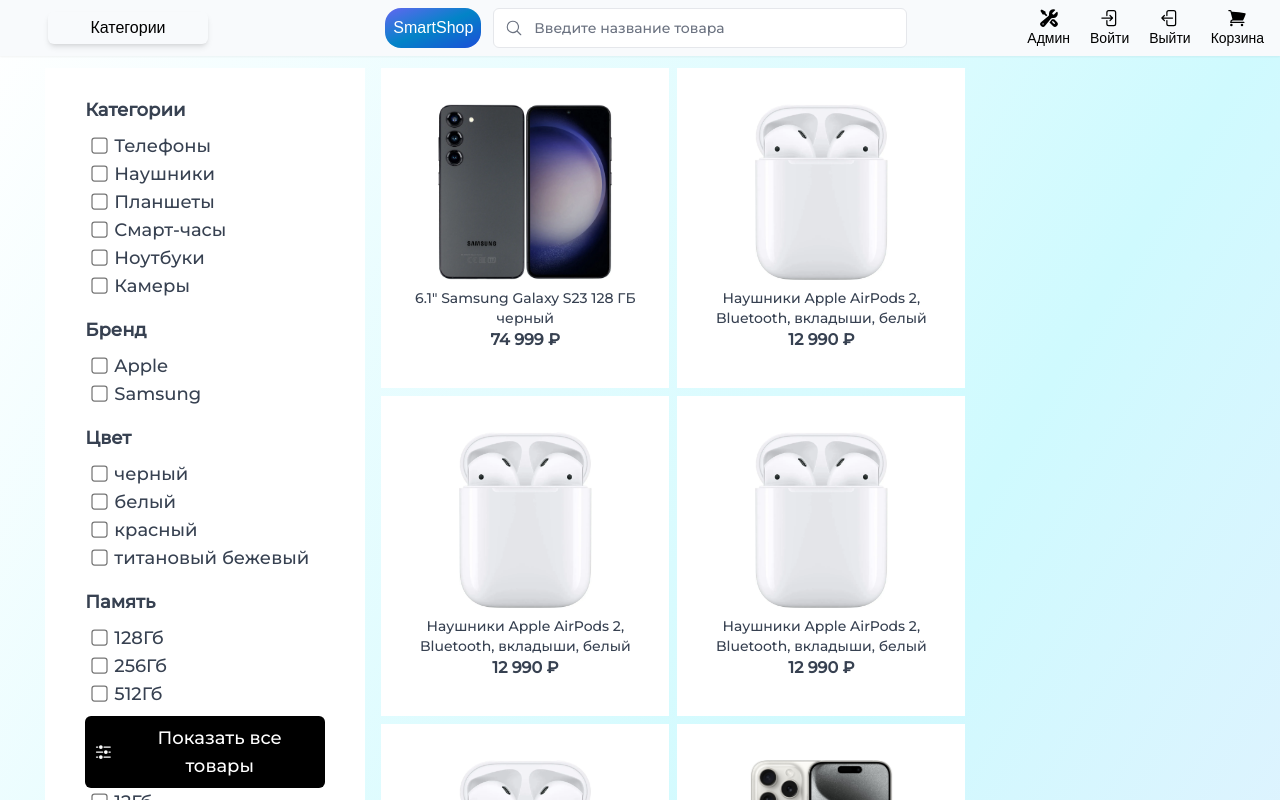
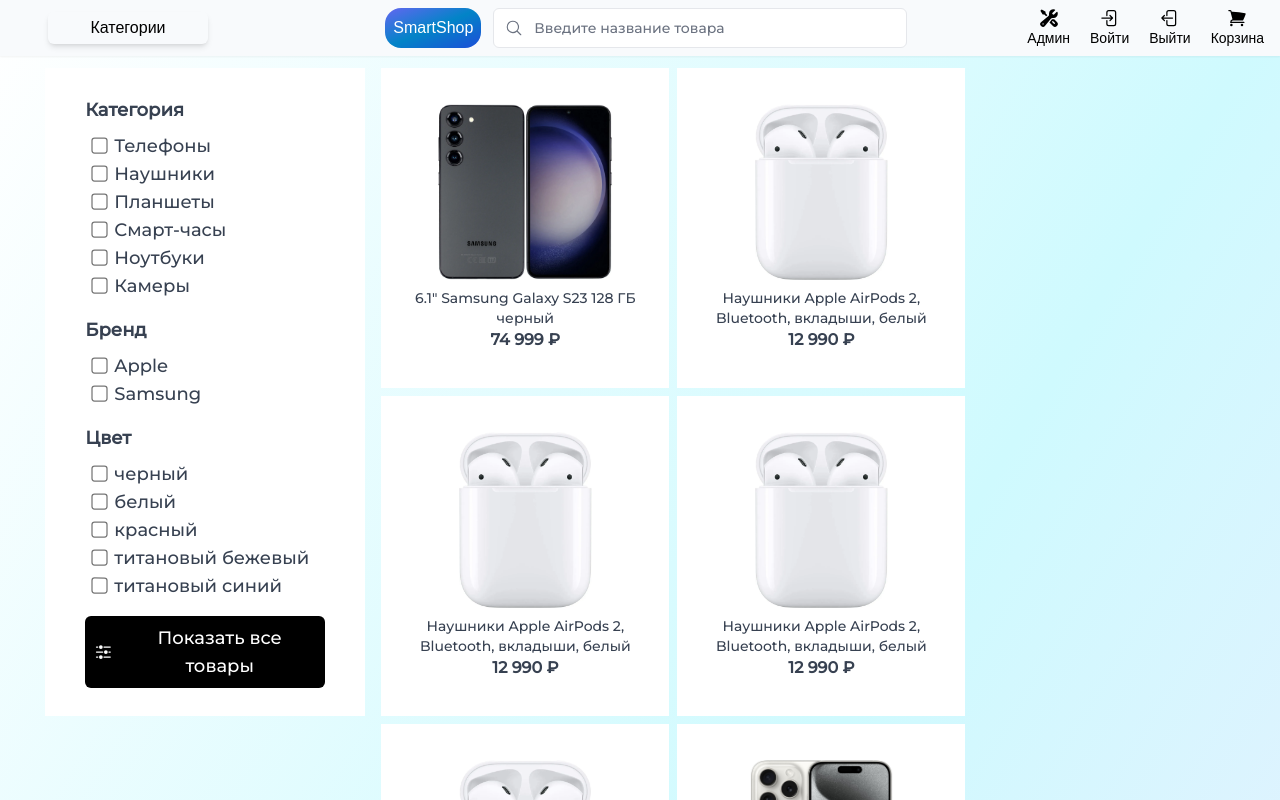
Before and after one commit to f-kurdan/SmartShop, a Next.js app in the folder online-store/new-client/: page /catalog in a window 1280 px wide. Shown: the top 800 px of the page. Built offline with nearby package versions, Linux system fonts and the light colour scheme; a web font is replaced by a local one.

Commit message:
Create generic filter

```diff
--- a/online-store/new-client/src/components/products/filters/filter.tsx
+++ b/online-store/new-client/src/components/products/filters/filter.tsx
@@ -5,6 +5,8 @@
 import CharacteristicsFilter from './characteristics-filter';
 import { usePathname, useRouter, useSearchParams } from 'next/navigation';
 import FilterButton from './filter-button';
+import ColorsFilter from './colors-filter';
+import GenericFilter from './genericFilter';
 
 const Filter = () => {
   const searchParams = useSearchParams();
@@ -32,11 +34,22 @@
   }
   return (
     <div className='flex flex-col sticky top-16 text-lg gap-4 bg-white w-1/4 ml-10 transition-all duration-300 hover:shadow-lg hover:shadow-black/30 px-10 py-7'>
-      <CategoriesFilter onFilterChange={onChange}
+      <GenericFilter onFilterChange={onChange}
+        increment={increment}
+        param={'category'} />
+        <GenericFilter onFilterChange={onChange}
+        increment={increment}
+        param={'brand'} />
+        <GenericFilter onFilterChange={onChange}
+        increment={increment}
+        param={'color'} />
+      {/* <CategoriesFilter onFilterChange={onChange}
         increment={increment} />
       <BrandsFilter onFilterChange={onChange}
         increment={increment} />
-      <CharacteristicsFilter onFilterChange={onChange} />
+      <ColorsFilter  onFilterChange={onChange}
+        increment={increment} /> */}
+      {/* <CharacteristicsFilter onFilterChange={onChange} /> */}
       <FilterButton setNewCount={setNewCount}
         onClick={onClick}
         selectedOptionsCount={Array.from(params?.values())[0]?.split(';').length} />
--- /dev/null
+++ b/online-store/new-client/src/components/products/filters/genericFilter.tsx
@@ -0,0 +1,57 @@
+import { useBrands } from '@/hooks/useBrands'
+import useCategories from '@/hooks/useCategories'
+import useColors from '@/hooks/useColors'
+import { useSearchParams } from 'next/navigation'
+import React, {ChangeEvent} from 'react'
+
+const GenericFilter = ({ onFilterChange, increment, param }: { onFilterChange: (e: ChangeEvent<HTMLInputElement>, searchParam: string) => void, increment: (toIncrement: boolean) => void, param:string }) => {
+    const hook = getHook(param)!
+    const { data } = hook();
+    const searchParams = useSearchParams();
+    const selectedCategories = searchParams.get(param)?.split(';')
+
+    const onChange = (e: ChangeEvent<HTMLInputElement>) => {
+        onFilterChange(e, param);
+        if (e.target.checked) {
+            increment(true)
+        } else {
+            increment(false)
+        }
+    }
+
+  return (
+    <div>
+    <h2 className='font-bold mb-2'>{getTitle(param)}</h2>
+    {data?.map(option =>
+    (<div key={option.id} className='ml-2'>
+        <input defaultChecked={!!selectedCategories?.includes(option.id.toString())} onChange={onChange} className='mr-2 scale-125 hover:cursor-pointer' type="checkbox" name='category' id={option.id.toString()} value={option.name} />
+        <label htmlFor={option.id.toString()}>{option.name}</label>
+    </div>))}
+</div>
+  )
+}
+
+const getHook = (param: string) => {
+    switch (param) {
+        case 'category':
+            return useCategories
+        case 'brand':
+            return useBrands
+        case 'color':
+            return useColors
+    }
+}
+
+const getTitle = (param: string) => {
+    switch (param) {
+        case 'category':
+            return 'Категория'
+        case 'brand':
+            return 'Бренд'
+        case 'color':
+            return 'Цвет'
+        default: ''
+    }
+}
+
+export default GenericFilter
--- a/online-store/new-client/src/data.ts
+++ b/online-store/new-client/src/data.ts
@@ -16,6 +16,7 @@
         "price": "204 990 ₽",
         "photo": "/phones/iphone15.jpeg",
         "category_id": 1,
+        "color_id": 21,
         "characteristics": [
             {name: "Дисплей", value : '6,1" (2556x1179), OLED'},
             {name: "Процессор", value : 'A17 Pro'},
@@ -24,8 +25,6 @@
             {name: "Система", value : 'iOS'},
             {name: "Цвет", value : 'титановый синий'},
             {name: "Оперативная память", value : '8Гб'},
-
-
         ],
     },
     {
@@ -36,6 +35,7 @@
         "price": "204 990 ₽",
         "photo": "/phones/iphone15.jpeg",
         "category_id": 1,
+        "color_id": 20,
         "characteristics": [
             {name: "Дисплей", value : '6,1" (2556x1179), OLED'},
             {name: "Процессор", value : 'A17 Pro'},
@@ -55,6 +55,7 @@
         "price": "204 990 ₽",
         "photo": "/phones/iphone15.jpeg",
         "category_id": 1,
+        "color_id": 20,
         "characteristics": [
             {name: "Дисплей", value : '6,1" (2556x1179), OLED'},
             {name: "Процессор", value : 'A17 Pro'},
@@ -73,6 +74,7 @@
         "price": "204 990 ₽",
         "photo": "/phones/iphone15.jpeg",
         "category_id": 1,
+        "color_id": 20,
         "characteristics": [
             {name: "Дисплей", value : '6,1" (2556x1179), OLED'},
             {name: "Процессор", value : 'A17 Pro'},
@@ -93,6 +95,7 @@
         "price": "12 990 ₽",
         "photo": "/headphones/airpods.webp",
         "category_id": 2,
+        "color_id": 2,
         "characteristics": [
             {name: "Диапазон чистот", value : 'от 20 Гц до 15 кГц'},
             {name:"Тип соединения", value : 'беспроводные bluetooth, True Wireless'},
@@ -108,6 +111,7 @@
         "price": "12 990 ₽",
         "photo": "/headphones/airpods.webp",
         "category_id": 2,
+        "color_id": 2,
         "characteristics": [
             {name: "Диапазон чистот", value : 'от 20 Гц до 15 кГц'},
             {name:"Тип соединения", value : 'беспроводные bluetooth, True Wireless'},
@@ -794,4 +798,5 @@
     { id: 18, variation_id: 10, name : '5 ч'},
     { id: 19, variation_id: 10, name : '6 ч'},
     {id: 20, variation_id: 1, name: "титановый бежевый"},
+    {id: 21, variation_id: 1, name: "титановый синий"},
 ]
--- a/online-store/new-client/src/pages/catalog/index.tsx
+++ b/online-store/new-client/src/pages/catalog/index.tsx
@@ -25,8 +25,9 @@
   const page = params.get('page') ?? 1
   const categoriesId = params.get('category')?.split(';').map(id => +id)
   const brands = params.get('brand')?.split(';').map(id => +id)
+  const colors = params.get('color')?.split(';').map(id => +id)
   const characteristics = params.get('characteristics')?.split(';').map(name => name)
-  const { isLoading, data } = useProducts(+page, query, categoriesId, brands, characteristics);
+  const { isLoading, data } = useProducts(+page, query, categoriesId, brands, colors, characteristics);
 
   return isLoading ? (<span>Идет загрузка...</span>) : (
     <Catalog products={data?.products!}
--- a/online-store/new-client/src/services/product.service.ts
+++ b/online-store/new-client/src/services/product.service.ts
@@ -1,6 +1,6 @@
 import { products } from "@/data";
 
-export function getProducts(page?: number, query?: string, categoriesId?: number[], brands?: number[], characteristics?: string[]) {
+export function getProducts(page?: number, query?: string, categoriesId?: number[], brands?: number[], color?: number[], characteristics?: string[]) {
     const productsEnd = page ? page * 12 : 12;
     const productsStart = productsEnd - 12
 
@@ -12,6 +12,10 @@
 
     if (brands) {
         filteredProducts = filteredProducts.filter(p => brands.some(id => id === p.brand_id));
+    }
+
+    if (color) {
+        filteredProducts = filteredProducts.filter(p => color.some(id => id === p.color_id))
     }
 
     if(characteristics) {
```
